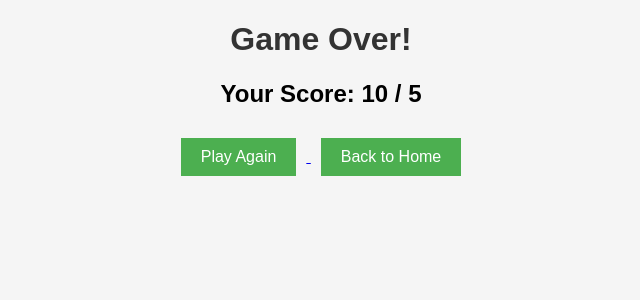
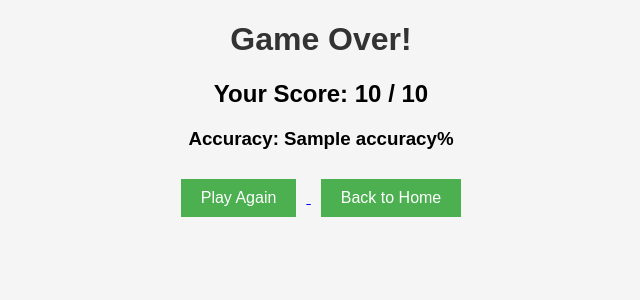
Before and after one commit to YeomanJ7782/Dataman, a Flask app: template templates/game_over.html in a window 1280 px wide. Shown: the top 300 px of the page, without its empty margins (319-959 px from the left). Run offline with Flask 3, Linux system fonts and the light colour scheme; the template is opened without the code that fills it: most values are stand-ins (such as "Sample title", 1, 10 or a date in 2020).

Commit message:
feat(game): add accuracy percentage to game over screen. Closes #4

```diff
--- a/app.py
+++ b/app.py
@@ -25,11 +25,19 @@ def answer_checker():
 
         session['count'] += 1
 
-    # check if game is over
-    if session['count'] >= 15:
-        score = session['score']
-        session.clear()
-        return render_template('game_over.html', score=score)
+        # check if game is over
+        if session['count'] >= 15:
+            score = session['score']
+            total = session['count']
+            accuracy = int((score / total) * 100)
+
+            session.clear()
+            return render_template(
+            'game_over.html',
+            score=score,
+            total=total,
+            accuracy=accuracy
+    )
 
     # generate new question
     a = random.randint(1, 20)
--- a/templates/game_over.html
+++ b/templates/game_over.html
@@ -32,7 +32,8 @@
 <body>
 
 <h1>Game Over!</h1>
-<h2>Your Score: {{ score }} / 5</h2>
+<h2>Your Score: {{ score }} / {{ total }}</h2>
+<h3>Accuracy: {{ accuracy}}%</h3>
 
 <a href="/answer_checker">
     <button>Play Again</button>
```
